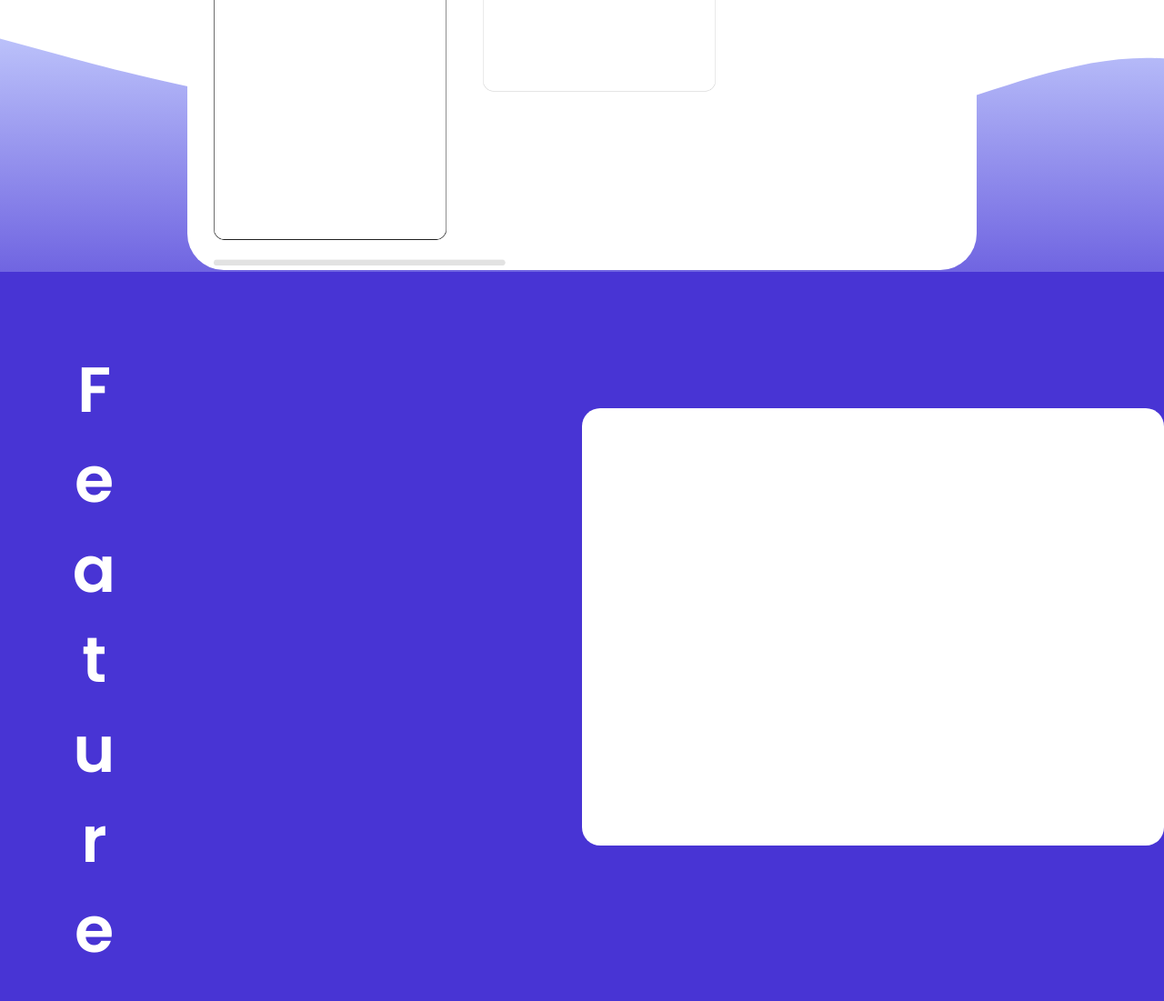
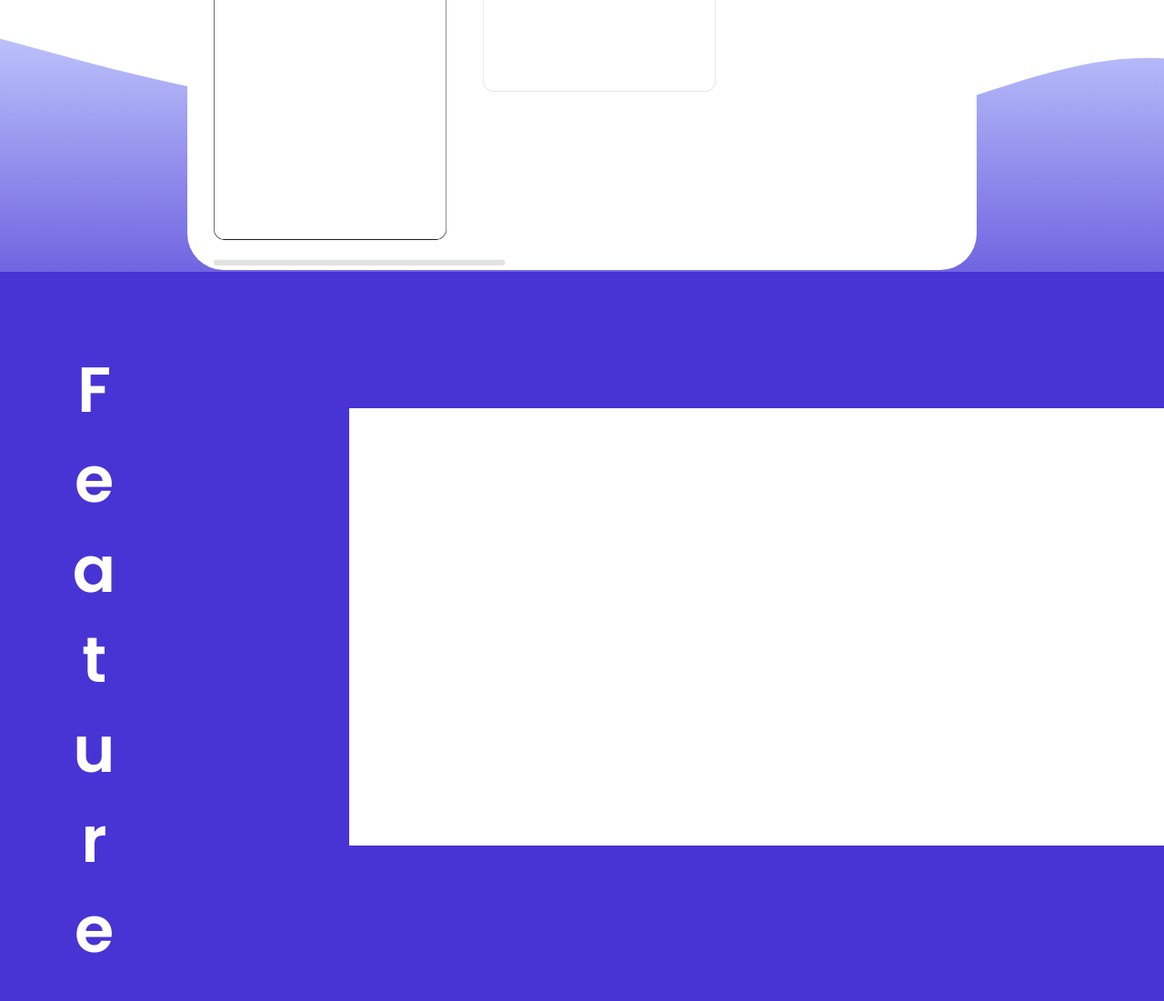
Before and after one commit to truongnhatanh7/EEET2580_Onyx_Project, a PHP site: page / in a window 1280 px wide. Shown: the part 830-1931 px from the top of the page at 91% size. Run offline with PHP 8.4, Linux system fonts and the light colour scheme.

Commit message:
fix very very very small bug

```diff
--- a/assets/css/homepage.css
+++ b/assets/css/homepage.css
@@ -120,10 +120,10 @@
 
     margin-top: 15rem;
 
-    width: 50%;
+    width: 70%;
     height: 60%;
     background-color: var(--white);
-    border-radius: 2rem;
+    /* border-radius: 2rem; */
 }
 .card-content::after {
     content: "";
```
